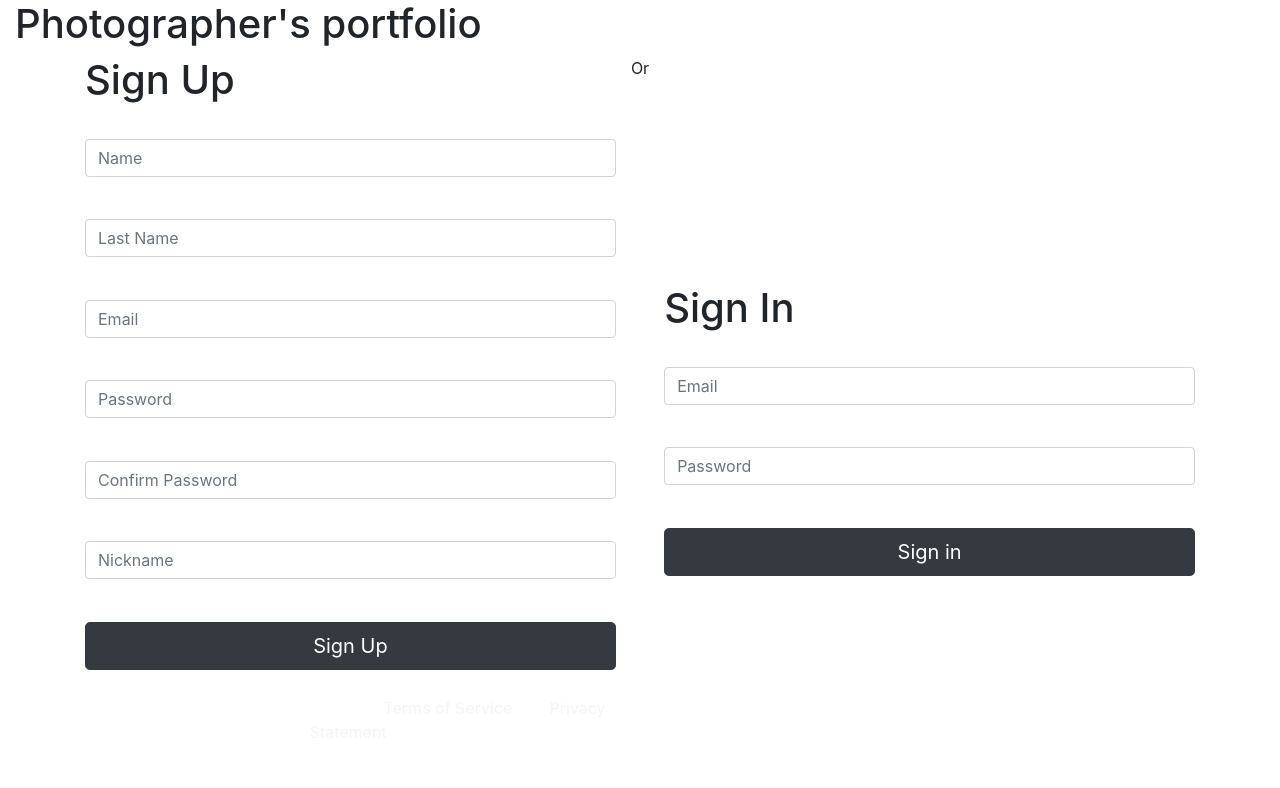
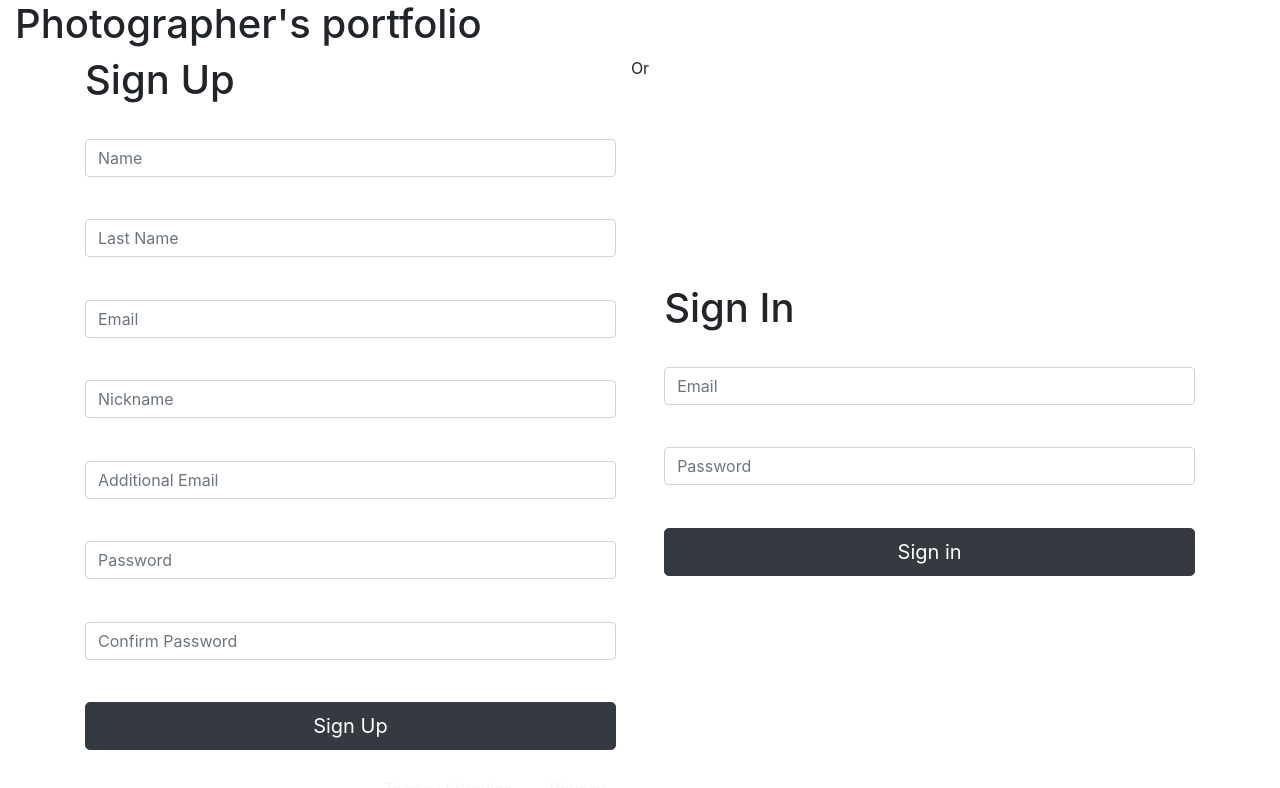
Before and after one commit to nokia-wroclaw/innovativeproject-photographers-portfolio, a React (Create React App) app in the folder frontend/: page /register in a window 1280 px wide. Shown: the top 788 px of the page. Built offline with nearby package versions, Linux system fonts and the light colour scheme.

Commit message:
Two errors - HTPP not found & not catch async

```diff
--- a/frontend/src/App.js
+++ b/frontend/src/App.js
@@ -1,4 +1,4 @@
-import React, {Component} from 'react';
+import React from 'react';
 import './App.css';
 import { BrowserRouter } from "react-router-dom";
 import AppRouter from "./AppRouter";
--- a/frontend/src/components/Login/Login.js
+++ b/frontend/src/components/Login/Login.js
@@ -6,12 +6,12 @@ import ky from "ky";
 
 
 class Login extends Component{
-    constructor() {
-        super();
+    constructor(props) {
+        super(props);
         this.handleSubmit = this.handleSubmit.bind(this);
     }
 
-    handleSubmit(event) {
+     handleSubmit(event) {
         event.preventDefault();
         const data = new FormData(event.target);
         (async () => {
--- a/frontend/src/components/Register/Register.js
+++ b/frontend/src/components/Register/Register.js
@@ -1,13 +1,13 @@
 import React, {Component} from 'react';
-import Cookies from "js-cookie";
 import { Button, Form, FormGroup, Input, Container, Row, Col} from 'reactstrap';
-import { Link, useHistory } from "react-router-dom";
+import { Link } from "react-router-dom";
 import './Register.scss';
 import ky from 'ky';
 
+
 class Register extends Component {
   constructor(props) {
-    super(props);
+    super(props)
     this.state = {
       email_address: "",
       first_name: "",
@@ -16,56 +16,90 @@ class Register extends Component {
       additional_email: "",
       password: ""
     };
-    this.handleSubmit = this.handleSubmit.bind(this);
+    this.submitHandler = this.submitHandler.bind(this)
   }
 
-  handleSubmit = e => {
-    e.preventDefault();
-    (async () => {
-      try {
-        await ky.post("/register", {
-        json: {
-          email_address: this.state.email_address,
-          first_name: this.state.first_name,
-          last_name: this.state.last_name,
-          nickname: this.state.nickname,
-          additional_email: this.state.additional_email,
-          password: this.state.password
-        }
-        });
-        // Cookies.set("email", this.state.email_address, { expires: 7 });
-        // history.push("/menu");
+    changeHandler = (e) => {
+        this.setState({[e.target.name]: e.target.value})
+    }
+
+   async submitHandler (e) {
+       try{
+           e.preventDefault();
+           console.log(this.state);
+           return await ky.post("/register", {json: {body: this.state}}).json()
+       }
+      catch (e) {
+         console.log("Register error");
       }
-      catch (e) {
-        // setStatus({ error: "registerError" });
-      }
-    })();
-  };
+    }
+
   render() {
-    return (<Container className="bkgd" fluid>
+    const {email_address, first_name, last_name, nickname, additional_email, password} = this.state
+    return (
+    <Container className="bkgd" fluid>
       <h1 className="header">Photographer's portfolio</h1>
-      <Form className="register-form" onSubmit={this.handleSubmit}>
+      <Form className="register-form" onSubmit={this.submitHandler}>
         <Container className="box vertical-divider">
           <Row>
             <Col>
               <h1 className="signIn">Sign Up</h1>
               <FormGroup style={{ paddingBottom: '5%', paddingTop: '5%' }}>
-                <Input id="first_name" name="first_name" type="text" value={this.state.first_name} onChange={(ev) => this.setState({ first_name: ev.target.value })} placeholder="Name" />
+                <Input
+                id="first_name"
+                name="first_name"
+                type="text"
+                value={first_name}
+                onChange={this.changeHandler}
+                placeholder="Name" />
               </FormGroup>
               <FormGroup style={{ paddingBottom: '5%' }}>
-                <Input id="last_name" name="last_name" type="text" value={this.state.last_name} onChange={(ev) => this.setState({ last_name: ev.target.value })} placeholder="Last Name" />
+                <Input
+                id="last_name"
+                name="last_name"
+                type="text"
+                value={last_name}
+                onChange={this.changeHandler}
+                placeholder="Last Name" />
               </FormGroup>
               <FormGroup style={{ paddingBottom: '5%' }}>
-                <Input type="email" placeholder="Email" id="email_address" name="email_address" value={this.state.email_address} onChange={(ev) => this.setState({ email_address: ev.target.value })} />
+                <Input
+                id="email_address"
+                name="email_address"
+                type="email"
+                value={email_address}
+                onChange={this.changeHandler}
+                placeholder="Email"/>
               </FormGroup>
               <FormGroup style={{ paddingBottom: '5%' }}>
-                <Input id="password" name="password" type="password" value={this.state.password} onChange={(ev) => this.setState({ password: ev.target.value })} placeholder="Password" />
+                <Input
+                id="nickname"
+                name="nickname"
+                type="text"
+                value={nickname}
+                onChange={this.changeHandler}
+                placeholder="Nickname" />
+              </FormGroup>
+              <FormGroup style={{ paddingBottom: '5%' }}>
+                <Input
+                id="additional_email"
+                name="additional_email"
+                type="text"
+                value={additional_email}
+                onChange={this.changeHandler}
+                placeholder="Additional Email" />
+              </FormGroup>
+              <FormGroup style={{ paddingBottom: '5%' }}>
+                <Input
+                id="password"
+                name="password"
+                type="password"
+                value={password}
+                onChange={this.changeHandler}
+                placeholder="Password" />
               </FormGroup>
               <FormGroup style={{ paddingBottom: '5%' }}>
                 <Input type="password" placeholder="Confirm Password" />
-              </FormGroup>
-              <FormGroup style={{ paddingBottom: '5%' }}>
-                <Input id="nickname" name="nickname" type="text" value={this.state.nickname} onChange={(ev) => this.setState({ nickname: ev.target.value })} placeholder="Nickname" />
               </FormGroup>
               <Button className="btn-lg btn-dark btn-block" type="submit">Sign Up</Button>
               <div className="text-center" style={{ paddingTop: '5%', color: "white" }}>
@@ -87,8 +121,8 @@ class Register extends Component {
               <FormGroup style={{ paddingBottom: '5%' }}>
                 <Input value={this.state.password_log} onChange={(ev) => this.setState({ password_log: ev.target.value })} type="password" placeholder="Password" />
               </FormGroup>
-              <Button to="/mainPage" type="submit" className="btn-lg btn-dark btn-block" style={{ textDecoration: 'none' }}>
-                <Link style={{ textDecoration: 'none', color: 'white' }}> Sign in </Link>
+              <Button type="submit" className="btn-lg btn-dark btn-block" style={{ textDecoration: 'none' }}>
+                <Link to="/mainPage" style={{ textDecoration: 'none', color: 'white' }}> Sign in </Link>
               </Button>
 
             </Col>
@@ -99,5 +133,4 @@ class Register extends Component {
     </Container>);
   }
 }
-
 export default Register;
```
Also changed, not shown: frontend/src/AppRouter.js (+2 -25 lines).
